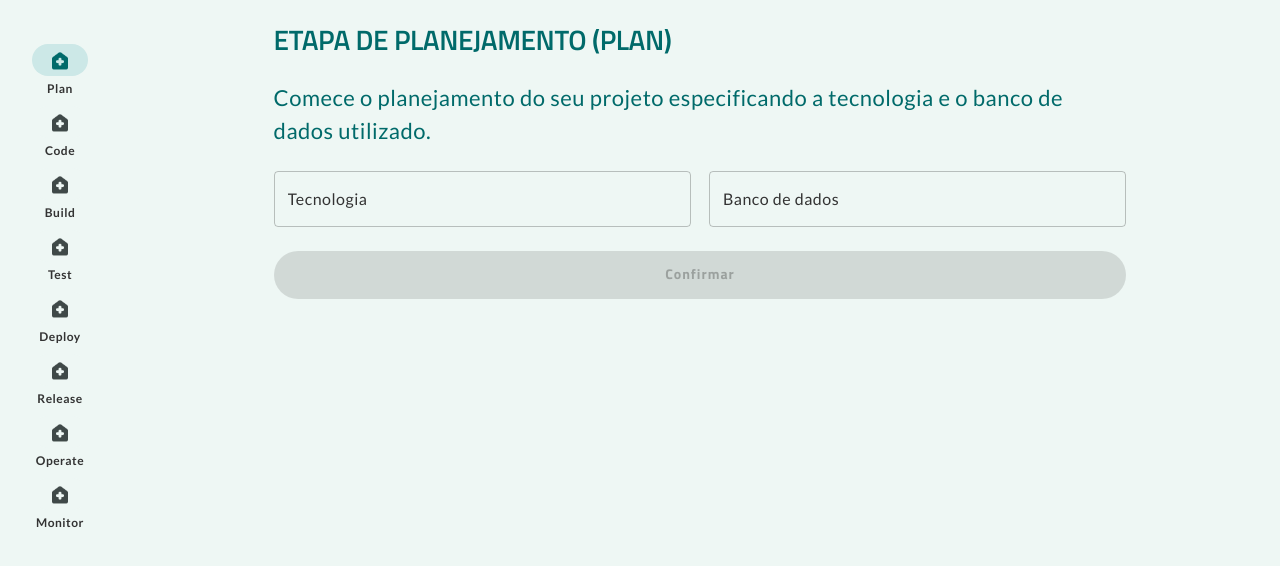
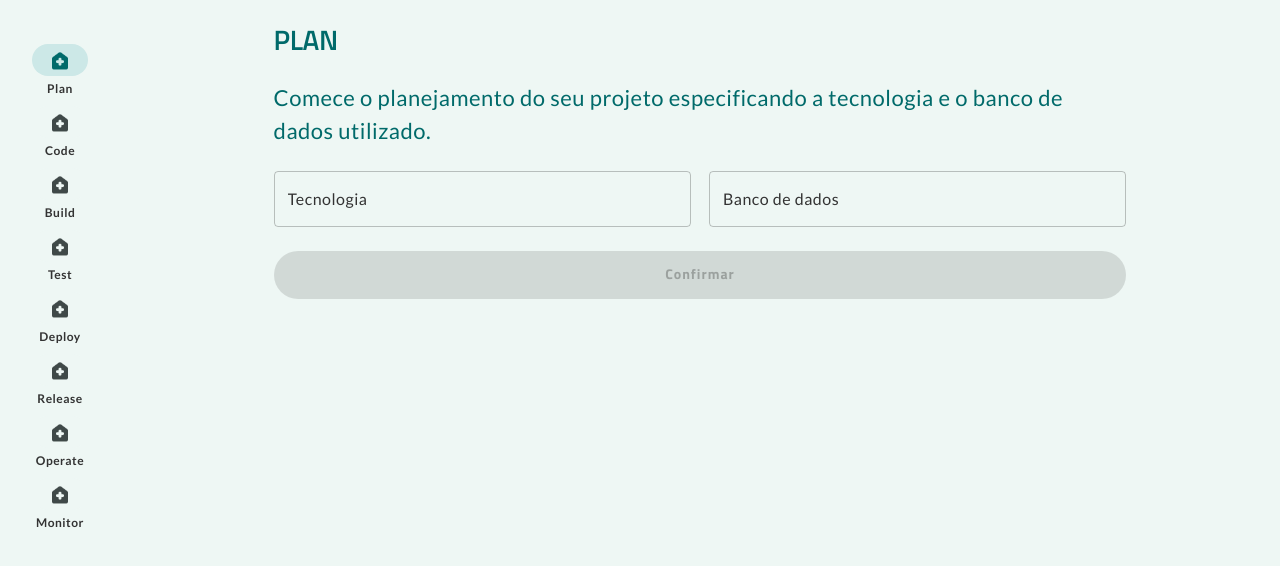
Before and after one commit to thiagonery/DevSecOps_TCC_IA-1, a React (Vite) app in the folder client/: page / in a window 1280 px wide. Shown: the top 566 px of the page. Built offline with nearby package versions, Linux system fonts and the light colour scheme.

Commit message:
feat: change title in PlanScreen

```diff
--- a/client/src/screens/Plan/PlanScreen.tsx
+++ b/client/src/screens/Plan/PlanScreen.tsx
@@ -33,7 +33,7 @@ export const PlanScreen: React.FC = () => {
     <Background drawerFocus="plan">
       <Box gap="24px">
         <Text variant="h1" color={theme.palette.primary.main}>
-          ETAPA DE PLANEJAMENTO (PLAN)
+          PLAN
         </Text>
         <Text fontSize="22px" color={theme.palette.primary.main}>
           Comece o planejamento do seu projeto especificando a tecnologia e o
```
